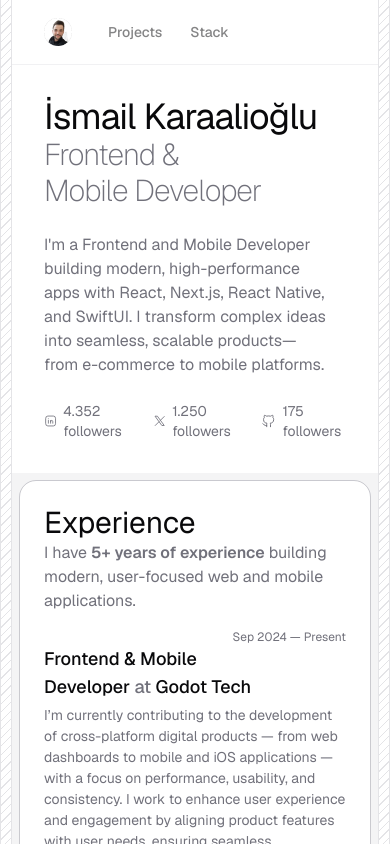
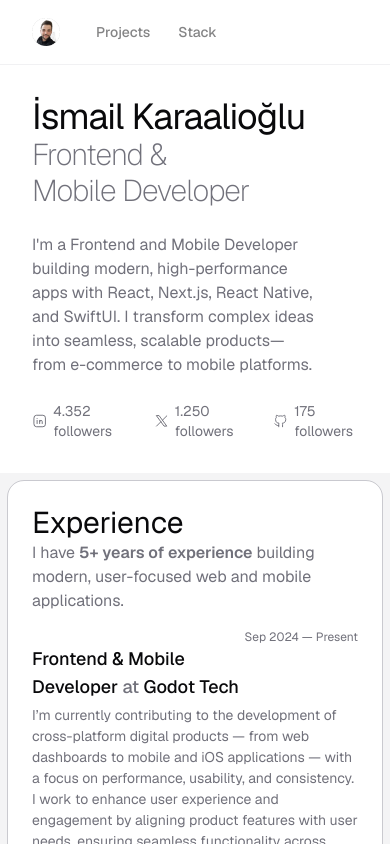
Before and after one commit to ismailkaraalioglu/ismaildev, a Next.js app: page / in a window 390 px wide. Shown: the top 844 px of the page. Built offline with nearby package versions, Linux system fonts and the light colour scheme.

Commit message:
Update Divider component to be hidden on small screens and visible on larger screens

```diff
--- a/src/components/divider.tsx
+++ b/src/components/divider.tsx
@@ -1,6 +1,6 @@
 const Divider = () => {
   return (
-    <div className="min-h-screen w-10 border-x bg-[repeating-linear-gradient(315deg,var(--color-border),var(--color-border)_1px,transparent_1px,transparent_6px)]" />
+    <div className="hidden min-h-screen w-10 border-x bg-[repeating-linear-gradient(315deg,var(--color-border),var(--color-border)_1px,transparent_1px,transparent_6px)] sm:block" />
   );
 };
 
```
